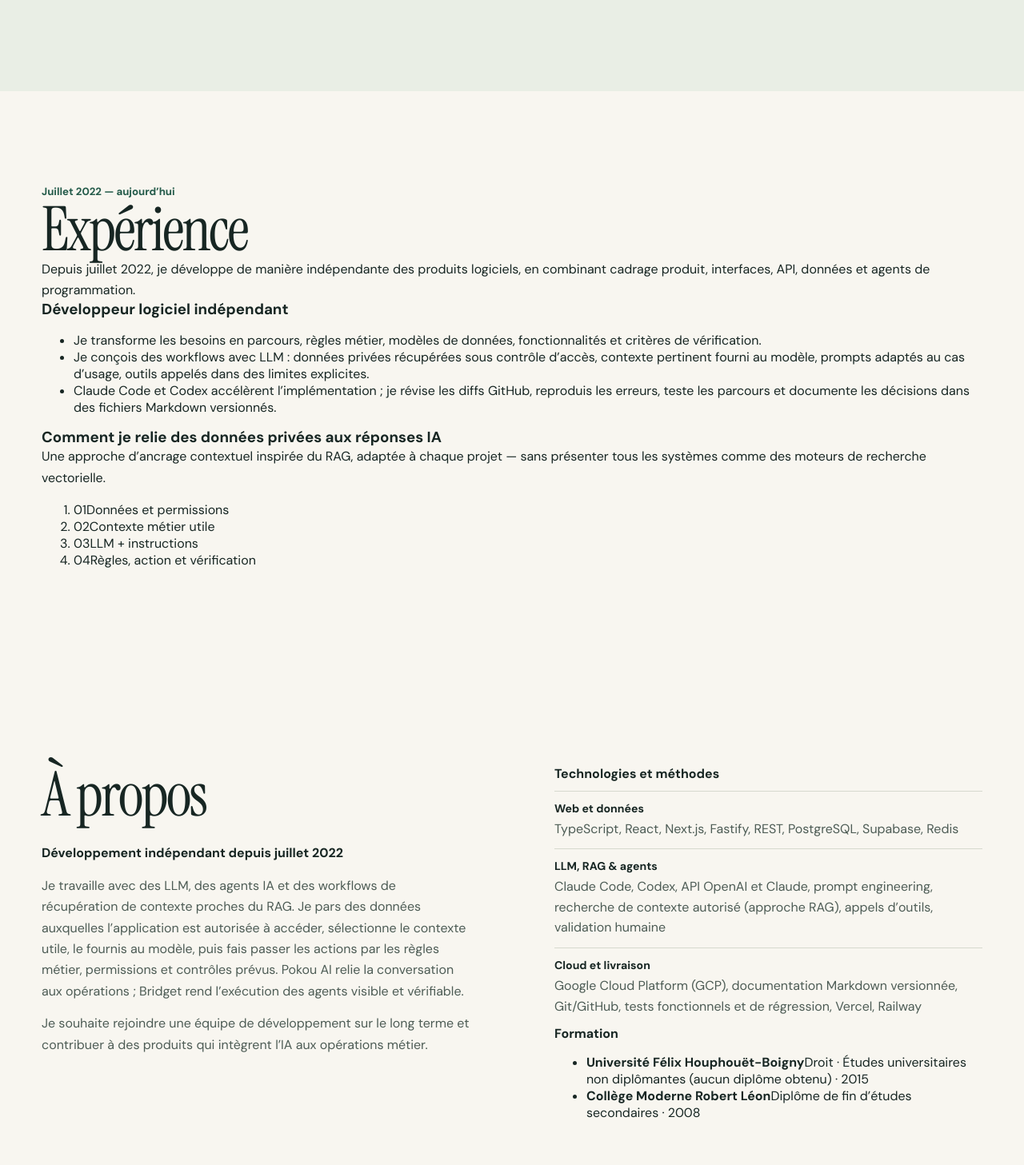
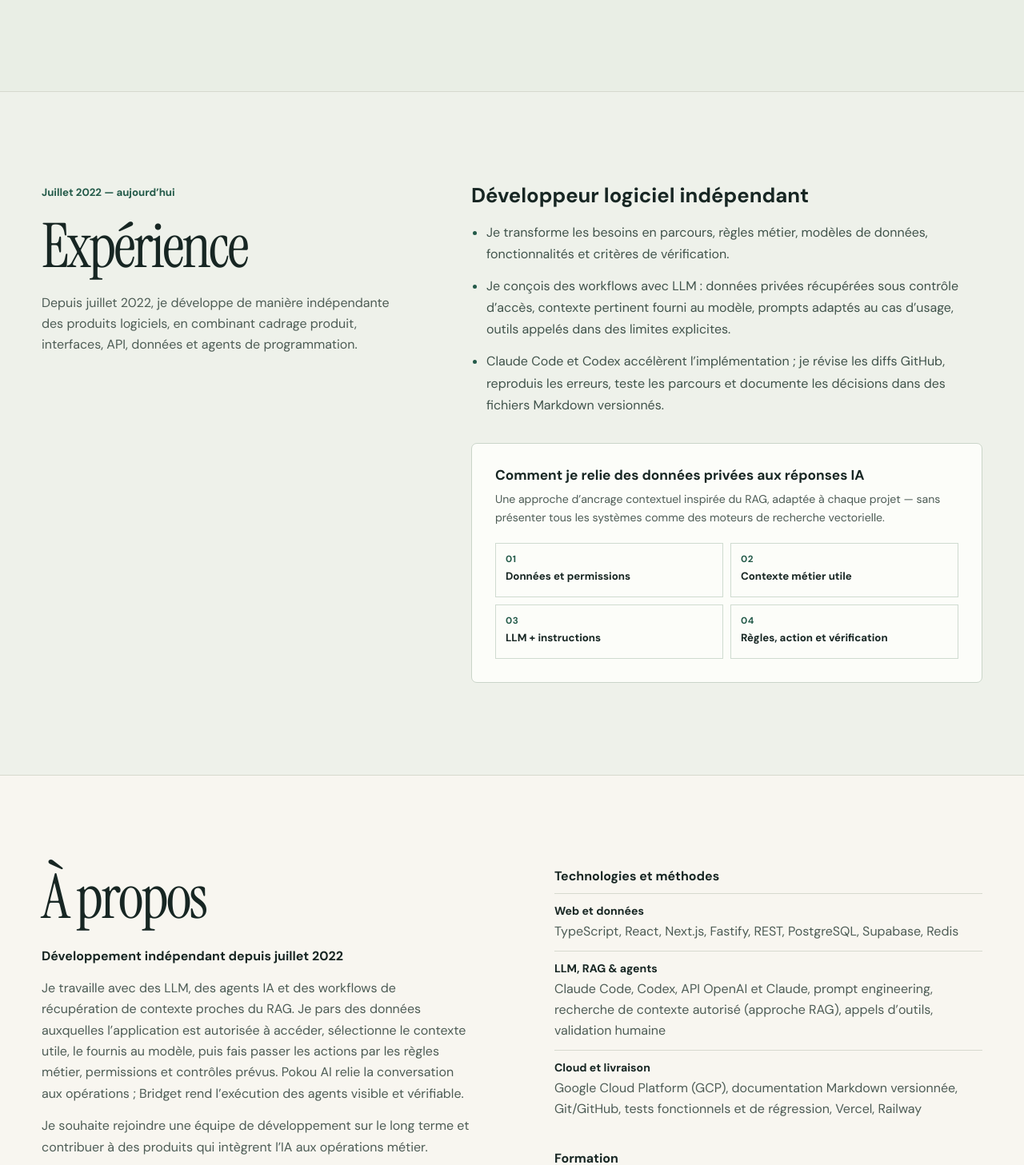
Before and after one commit to rodthenewcomer/portfolio, a React (Vite) app: page /fr/ in a window 1280 px wide. Shown: the part 2753-4210 px from the top of the page at 80% size. Built offline with nearby package versions, Linux system fonts and the light colour scheme.

Commit message:
Style experience timeline, private-data AI workflow and education

```diff
--- a/src/styles.css
+++ b/src/styles.css
@@ -218,3 +218,26 @@ main:focus { outline: none; }
 @media (prefers-reduced-motion: reduce) {
   *, *::before, *::after { transition: none !important; }
 }
+
+/* Experience / authorized AI context: November 2026 */
+.experience { background: #eef1ea; border-top: 1px solid var(--line); border-bottom: 1px solid var(--line); }
+.experience-shell { display: grid; grid-template-columns: minmax(0, .84fr) minmax(0, 1.2fr); gap: clamp(35px, 7vw, 110px); }
+.experience-lead .category { margin-bottom: 20px; }
+.experience-lead > p:last-child { color: var(--muted); max-width: 42ch; margin-top: 21px; }
+.experience-detail > h3 { font-size: clamp(1.35rem, 2vw, 1.75rem); margin-bottom: 16px; }
+.experience-list { margin: 0; padding: 0 0 0 19px; display: grid; gap: 13px; line-height: 1.7; color: #40534b; }
+.experience-list li::marker { color: var(--accent); }
+.data-flow-card { margin-top: 34px; background: #fcfdf9; border: 1px solid #cad5c9; border-radius: 7px; padding: clamp(18px, 2.3vw, 29px); }
+.data-flow-card h3 { font-size: 1.08rem; margin-bottom: 8px; }
+.data-flow-card > p { color: var(--muted); font-size: .88rem; }
+.data-flow { display: grid; grid-template-columns: repeat(2, minmax(0, 1fr)); list-style: none; gap: 9px; margin: 20px 0 0; padding: 0; }
+.data-flow li { min-height: 68px; border: 1px solid #cfdbd0; padding: 12px; font-size: .83rem; line-height: 1.35; font-weight: 650; }
+.data-flow li span { display: block; color: var(--accent); font-size: .73rem; letter-spacing: .06em; margin-bottom: 4px; }
+.education-block { margin-top: 28px; }
+.education-block h3 { font-size: 1rem; margin-bottom: 8px; }
+.education-block ul { list-style: none; padding: 0; margin: 0; }
+.education-block li { display: grid; gap: 3px; border-top: 1px solid var(--line); padding: 11px 0; }
+.education-block strong { font-size: .88rem; }
+.education-block span { font-size: .88rem; line-height: 1.55; color: var(--muted); }
+@media (max-width: 850px) { .experience-shell { grid-template-columns: 1fr; gap: 30px; } }
+@media (max-width: 675px) { .data-flow { grid-template-columns: 1fr 1fr; } .data-flow li { padding: 10px; min-height: 77px; } }
```
